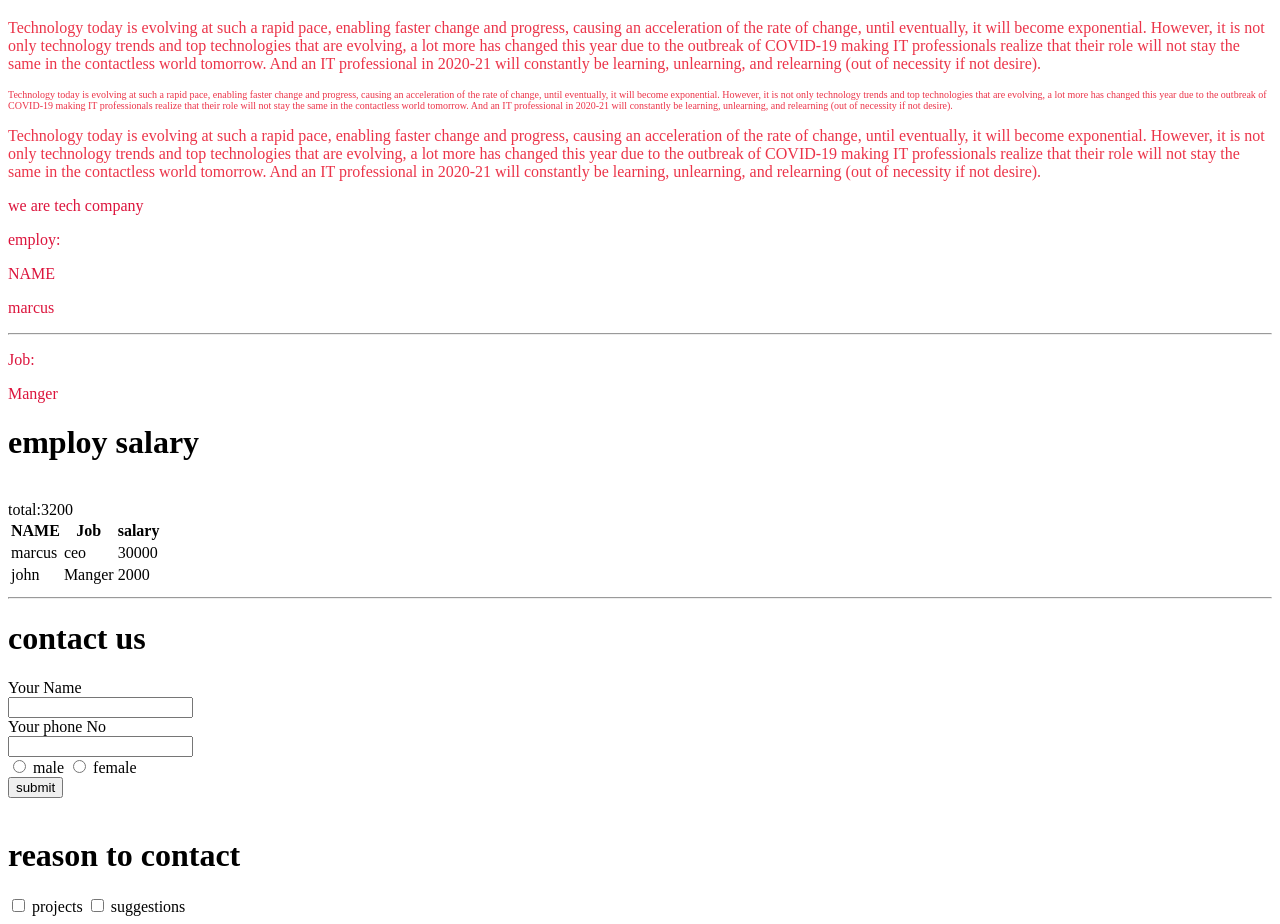
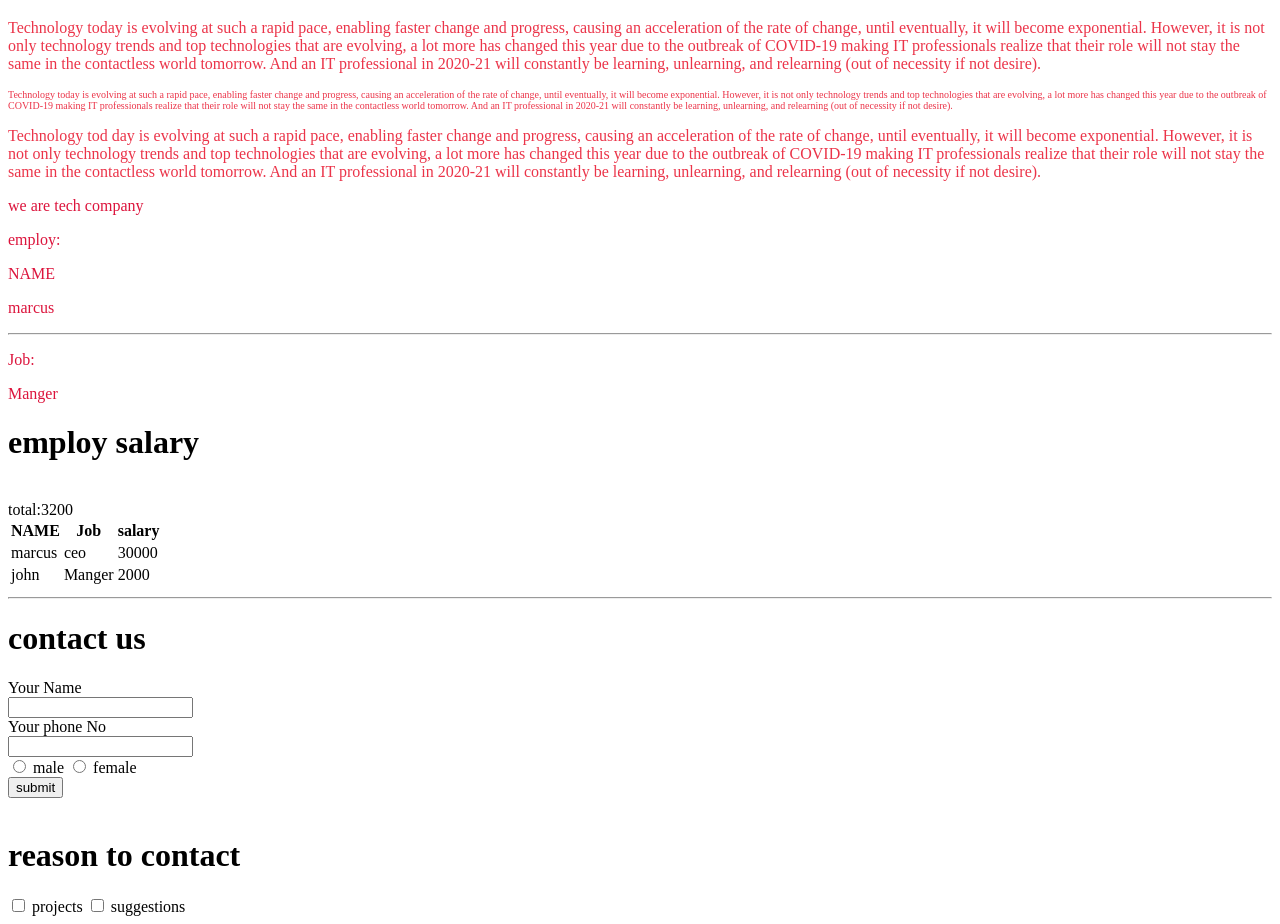
Before and after one commit to ashmith0703/ashmith0703.github.io, a plain HTML site: page index.html in a window 1280 px wide. Shown: the part 947-1871 px from the top of the page. Drawn offline with Linux system fonts and the light colour scheme.

```diff
--- a/index.html
+++ b/index.html
@@ -91,7 +91,8 @@
             tomorrow. And an IT professional in 2020-21 will constantly be learning,
              unlearning, and relearning (out of necessity if not desire).</P>
 
-          <P style="color: #eb3449;">Technology today is evolving at such a rapid pace, enabling
+          <P style="color: #eb3449;">Technology tod
+            day is evolving at such a rapid pace, enabling
             faster change and progress, causing an acceleration of the rate of change,
             until eventually, it will become exponential. However, it is not only technology
             trends and top technologies that are evolving, a lot more has changed this year due to the outbreak
```
Also changed, not shown: 1 other file.
